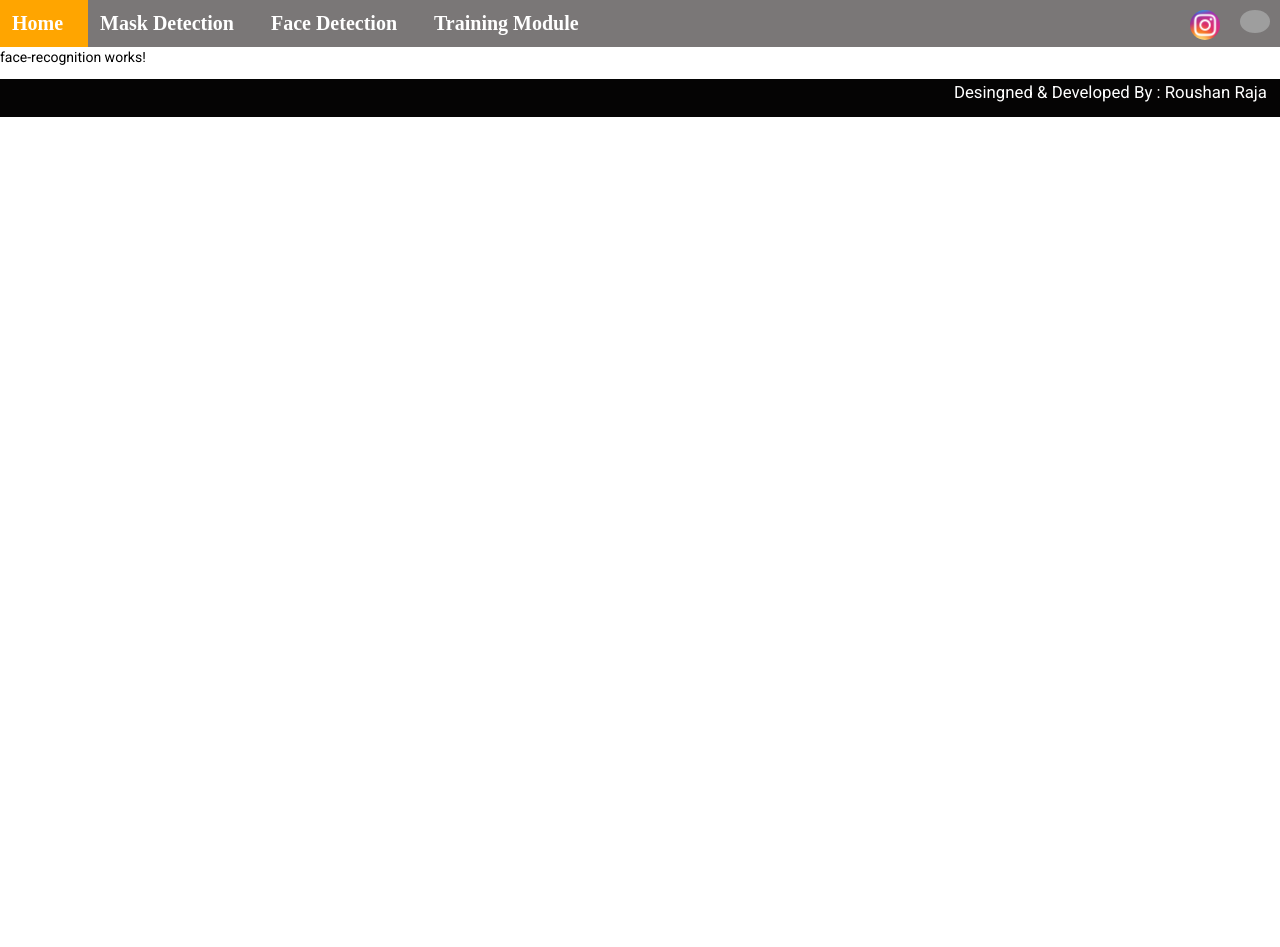
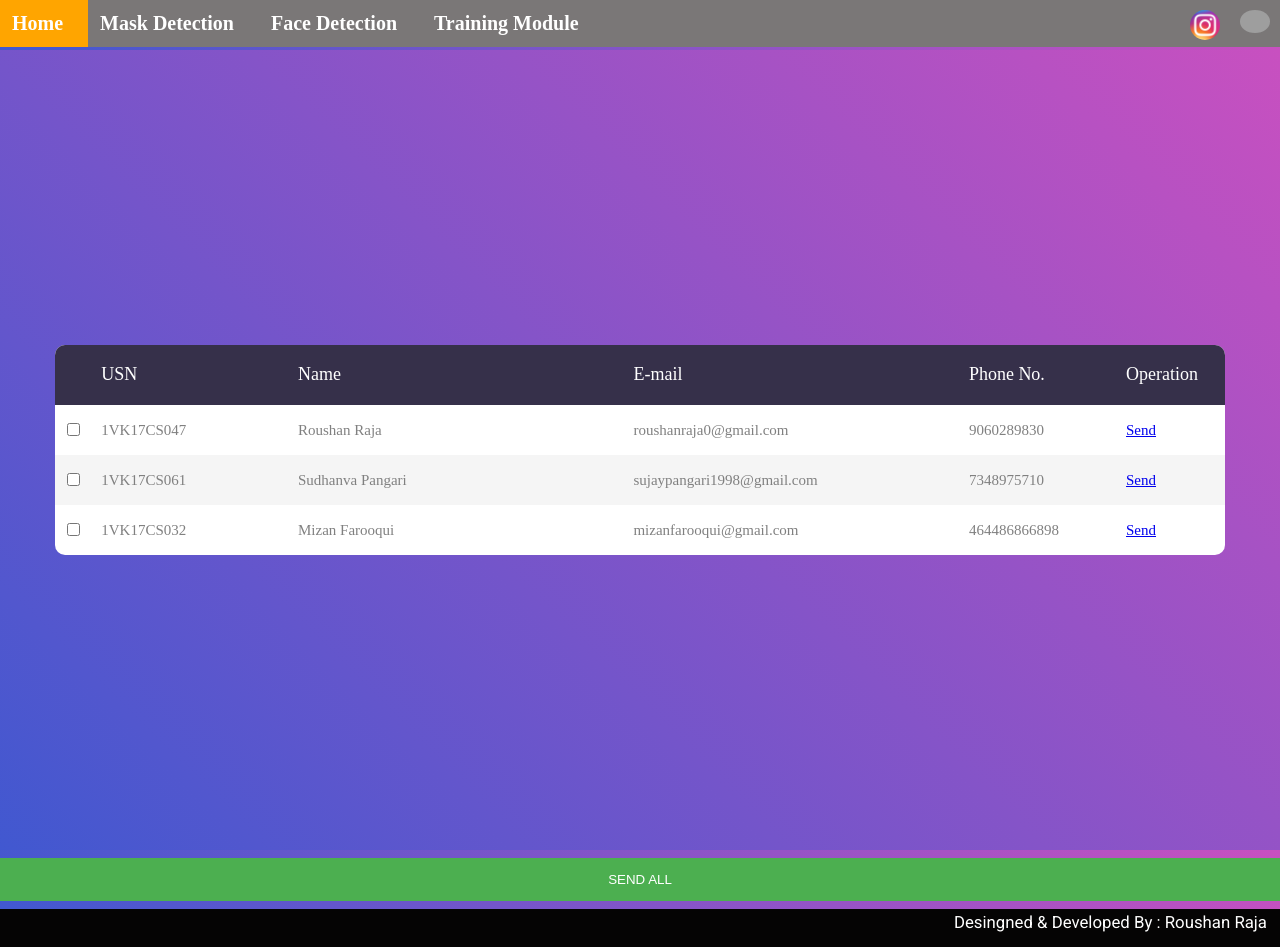
Before and after one commit to Roushangopal/face-mask-detection-frontend, an Angular app: page /faceRecognition in a window 1280 px wide. Before the commit the page ends 800 px from the top, so only its background shows below. Built offline with nearby package versions, Linux system fonts and the light colour scheme; grey boxes are pictures that could not be loaded.

Commit message:
added table for face detection component for API mail process

```diff
--- a/src/app/app-routing.module.ts
+++ b/src/app/app-routing.module.ts
@@ -1,5 +1,6 @@
 import { NgModule } from '@angular/core';
 import { RouterModule, Routes } from '@angular/router';
+import { CommonModule } from '@angular/common';
 import { MaskDetectorComponent } from './mask-detector/mask-detector.component';
 import { NotfoundComponent } from './notfound/notfound.component';
 import { MainpageComponent } from './mainpage/mainpage.component';
@@ -15,7 +16,7 @@ const routes: Routes = [
 ];
 
 @NgModule({
-  imports: [RouterModule.forRoot(routes)],
+  imports: [RouterModule.forRoot(routes), CommonModule],
   exports: [RouterModule]
 })
 export class AppRoutingModule { }
--- a/src/app/app.module.ts
+++ b/src/app/app.module.ts
@@ -2,14 +2,18 @@ import { NgModule } from '@angular/core';
 import { BrowserModule } from '@angular/platform-browser';
 import { AppRoutingModule, routingComponents } from './app-routing.module';
 import { AppComponent } from './app.component';
+import { CommonModule } from '@angular/common';
+
 
 
 @NgModule({
   declarations: [
-    AppComponent
+    AppComponent,
+    routingComponents
      ],
   imports: [
     BrowserModule,
+    CommonModule,
     AppRoutingModule
   ],
   providers: [],
--- a/src/app/face-recognition/face-recognition.component.css
+++ b/src/app/face-recognition/face-recognition.component.css
@@ -0,0 +1,242 @@
+#outer {
+  width: 100%;
+  text-align: center;
+  background: -webkit-linear-gradient(45deg, #4158d0, #c850c0);
+  background: -o-linear-gradient(45deg, #4158d0, #c850c0);
+  background: -moz-linear-gradient(45deg, #4158d0, #c850c0);
+  background: linear-gradient(45deg, #4158d0, #c850c0);
+}
+button {
+  background-color: #4CAF50;
+  color: white;
+  padding: 14px 20px;
+  margin: 8px 0;
+  border: none;
+  cursor: pointer;
+  width: 100%;
+}
+
+button:hover {
+  opacity: 0.8;
+}
+
+.heading{
+  background: #c850c0;
+  background: -webkit-linear-gradient(45deg, #4158d0, #c850c0);
+  background: -o-linear-gradient(45deg, #4158d0, #c850c0);
+  background: -moz-linear-gradient(45deg, #4158d0, #c850c0);
+  background: linear-gradient(45deg, #4158d0, #c850c0);
+  color: white;
+  height: 3px;
+}
+
+/* @font-face {
+  font-family: OpenSans-Regular;
+  src: url('../fonts/OpenSans/OpenSans-Regular.ttf');
+} */
+
+
+
+/*//////////////////////////////////////////////////////////////////
+[ Table ]*/
+.container-table100 {
+  width: 100%;
+  min-height: 100vh;
+  background: #c850c0;
+  background: -webkit-linear-gradient(45deg, #4158d0, #c850c0);
+  background: -o-linear-gradient(45deg, #4158d0, #c850c0);
+  background: -moz-linear-gradient(45deg, #4158d0, #c850c0);
+  background: linear-gradient(45deg, #4158d0, #c850c0);
+
+  display: -webkit-box;
+  display: -webkit-flex;
+  display: -moz-box;
+  display: -ms-flexbox;
+  display: flex;
+  align-items: center;
+  justify-content: center;
+  flex-wrap: wrap;
+  /* padding: 33px 30px; */
+
+}
+
+.wrap-table100 {
+  width: 1170px;
+}
+
+table {
+  border-spacing: 1;
+  border-collapse: collapse;
+  background: white;
+  border-radius: 10px;
+  overflow: hidden;
+  width: 100%;
+  margin: 0 auto;
+  position: relative;
+}
+table * {
+  position: relative;
+}
+table td, table th {
+  padding-left: 8px;
+}
+table thead tr {
+  height: 60px;
+  background: #36304a;
+}
+table tbody tr {
+  height: 50px;
+}
+table tbody tr:last-child {
+  border: 0;
+}
+table td, table th {
+  text-align: left;
+}
+table td.l, table th.l {
+  text-align: right;
+}
+table td.c, table th.c {
+  text-align: center;
+}
+table td.r, table th.r {
+  text-align: center;
+}
+
+
+.table100-head th{
+  font-family: OpenSans-Regular;
+  font-size: 18px;
+  color: #fff;
+  line-height: 1.2;
+  font-weight: unset;
+}
+
+tbody tr:nth-child(even) {
+  background-color: #f5f5f5;
+}
+
+tbody tr {
+  font-family: OpenSans-Regular;
+  font-size: 15px;
+  color: #808080;
+  line-height: 1.2;
+  font-weight: unset;
+}
+
+tbody tr:hover {
+  color: black;
+  background-color: #f5f5f5;
+  cursor: pointer;
+}
+.column0 {
+  width: 10px;
+}
+
+.column1 {
+  width: 140px;
+  padding-left: 40px;
+}
+
+.column2 {
+  width: 245px;
+}
+
+.column3 {
+  width: 245px;
+}
+
+.column4 {
+  width: 110px;
+  text-align: right;
+}
+
+.column5 {
+  width: 20px;
+  text-align: right;
+}
+
+.column6 {
+  width: 222px;
+  text-align: right;
+  padding-right: 62px;
+}
+
+
+@media screen and (max-width: 992px) {
+  table {
+    display: block;
+  }
+  table > *, table tr, table td, table th {
+    display: block;
+  }
+  table thead {
+    display: none;
+  }
+  table tbody tr {
+    height: auto;
+    padding: 37px 0;
+  }
+  table tbody tr td {
+    padding-left: 40% !important;
+    margin-bottom: 24px;
+  }
+  table tbody tr td:last-child {
+    margin-bottom: 0;
+  }
+  table tbody tr td:before {
+    font-family: OpenSans-Regular;
+    font-size: 14px;
+    color: #999999;
+    line-height: 1.2;
+    font-weight: unset;
+    position: absolute;
+    width: 40%;
+    left: 30px;
+    top: 0;
+  }
+  table tbody tr td:nth-child(1):before {
+    content: "";
+  }
+  table tbody tr td:nth-child(2):before {
+    content: "USN";
+  }
+  table tbody tr td:nth-child(3):before {
+    content: "Name";
+  }
+  table tbody tr td:nth-child(4):before {
+    content: "Room No";
+  }
+  table tbody tr td:nth-child(5):before {
+    content: "Gender";
+  }
+  table tbody tr td:nth-child(6):before {
+    content: "Batch";
+  }
+
+  .column4,
+  .column5,
+  .column6 {
+    text-align: left;
+  }
+
+  .column4,
+  .column5,
+  .column6,
+  .column1,
+  .column2,
+  .column3 {
+    width: 100%;
+  }
+
+  tbody tr {
+    font-size: 14px;
+  }
+}
+
+@media (max-width: 576px) {
+  .container-table100 {
+    padding-left: 15px;
+    padding-right: 15px;
+  }
+}
--- a/src/app/face-recognition/face-recognition.component.html
+++ b/src/app/face-recognition/face-recognition.component.html
@@ -1 +1,32 @@
-<p>face-recognition works!</p>
+<div class="heading"></div>
+<div class="container-table100">
+  <div class="wrap-table100">
+    <div class="table100">
+      <table>
+        <thead>
+          <tr class="table100-head">
+            <th class="column0"></th>
+            <th class="column1">USN</th>
+            <th class="column2">Name</th>
+            <th class="column3">E-mail</th>
+            <th class="column4">Phone No.</th>
+            <th class="column5">Operation</th>
+          </tr>
+        </thead>
+        <tbody>
+          <tr *ngFor="let item of usn; index as i">
+            <td><input type="checkbox" /></td>
+            <td>{{item | uppercase}}</td>
+            <td>{{name[i] | titlecase}}</td>
+            <td>{{email[i]}}</td>
+            <td>{{phone[i]}}</td>
+            <td><a href="#"> Send </a></td>
+          </tr>
+        </tbody>
+      </table>
+    </div>
+  </div>
+</div>
+<div id="outer">
+  <div><button type="submit">SEND ALL</button></div>
+</div>
--- a/src/app/face-recognition/face-recognition.component.ts
+++ b/src/app/face-recognition/face-recognition.component.ts
@@ -8,8 +8,10 @@ import { Component, OnInit } from '@angular/core';
 export class FaceRecognitionComponent implements OnInit {
 
   constructor() { }
-
+  public usn = ["1vk17cs047", "1vk17cs061", "1vk17cs032"];
+  public name = ['Roushan Raja', 'Sudhanva Pangari', 'Mizan Farooqui'];
+  public email = ['roushanraja0@gmail.com', 'sujaypangari1998@gmail.com', 'mizanfarooqui@gmail.com'];
+  public phone = ['9060289830', '7348975710', '464486866898'];
   ngOnInit(): void {
   }
-
 }
```
